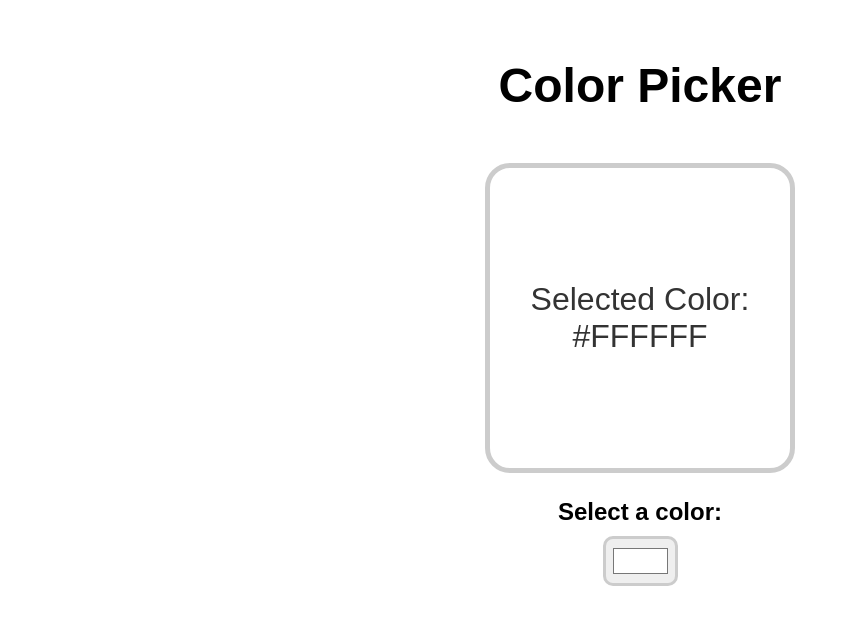
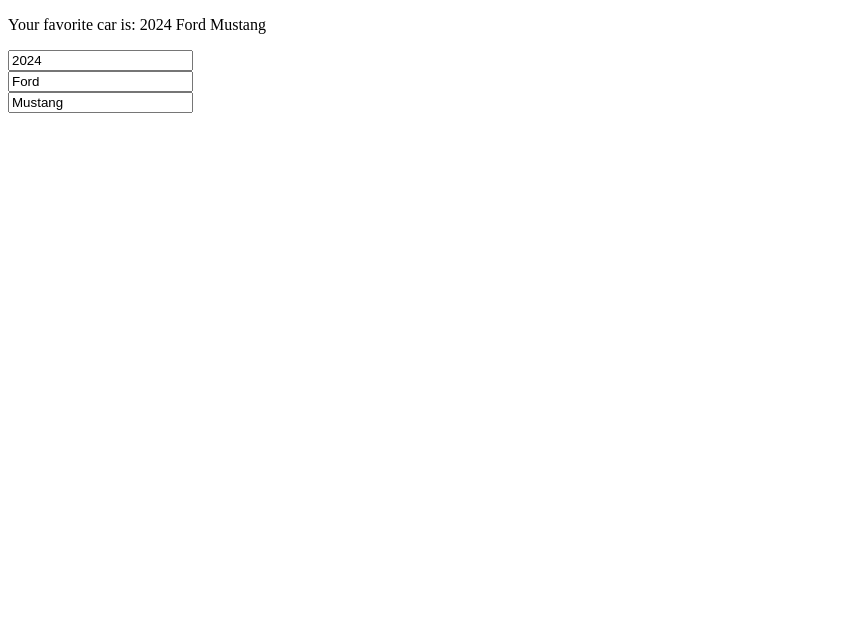
Before and after one commit to fulopzsolt1999/Mechwart-software_dev, a React (Vite) app in the folder Second and Third semester/Web-dev/React/Full course -2024-/my-react-app/: page / in a window 1280 px wide. Shown: the top 624 px of the page, without its empty margins (0-850 px from the left). Built offline with nearby package versions, Linux system fonts and the light colour scheme.

Commit message:
+ Update objects

```diff
--- /dev/null
+++ b/Second and Third semester/Web-dev/React/Full course -2024-/my-react-app/src/10 - Objects update/MyComponent.jsx
@@ -0,0 +1,28 @@
+import {useState} from "react";
+export default function MyComponent() {
+   const [car, setCar] = useState({year: 2024, make: "Ford", model: "Mustang"});
+
+   function handleYearChange(e) {
+      setCar((c) => ({...c, year: e.target.value}));
+   }
+   function handleMakeChange(e) {
+      setCar((c) => ({...c, make: e.target.value}));
+   }
+   function handleModelChange(e) {
+      setCar((c) => ({...c, model: e.target.value}));
+   }
+
+   return (
+      <div>
+         <p>
+            Your favorite car is: {car.year} {car.make} {car.model}
+         </p>
+         <input type="number" value={car.year} onChange={handleYearChange} />
+         <br />
+         <input type="text" value={car.make} onChange={handleMakeChange} />
+         <br />
+         <input type="text" value={car.model} onChange={handleModelChange} />
+         <br />
+      </div>
+   );
+}
--- a/Second and Third semester/Web-dev/React/Full course -2024-/my-react-app/src/App.jsx
+++ b/Second and Third semester/Web-dev/React/Full course -2024-/my-react-app/src/App.jsx
@@ -1,9 +1,9 @@
-import ColorPicker from "./09 - Color picker app/ColorPicker.jsx";
+import MyComponent from "./10 - Objects update/MyComponent.jsx";
 
 function App() {
    return (
       <>
-         <ColorPicker />
+         <MyComponent />
       </>
    );
 }
```
